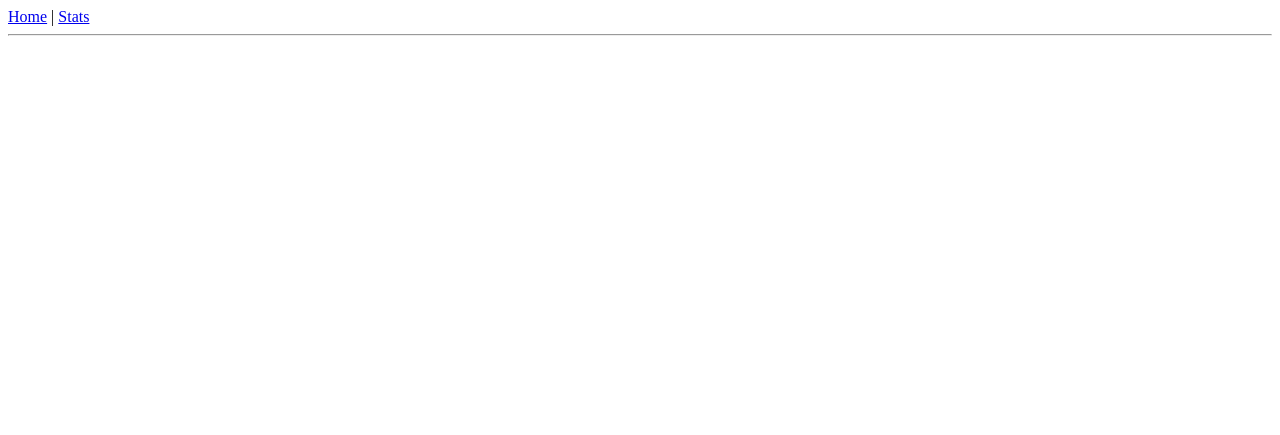
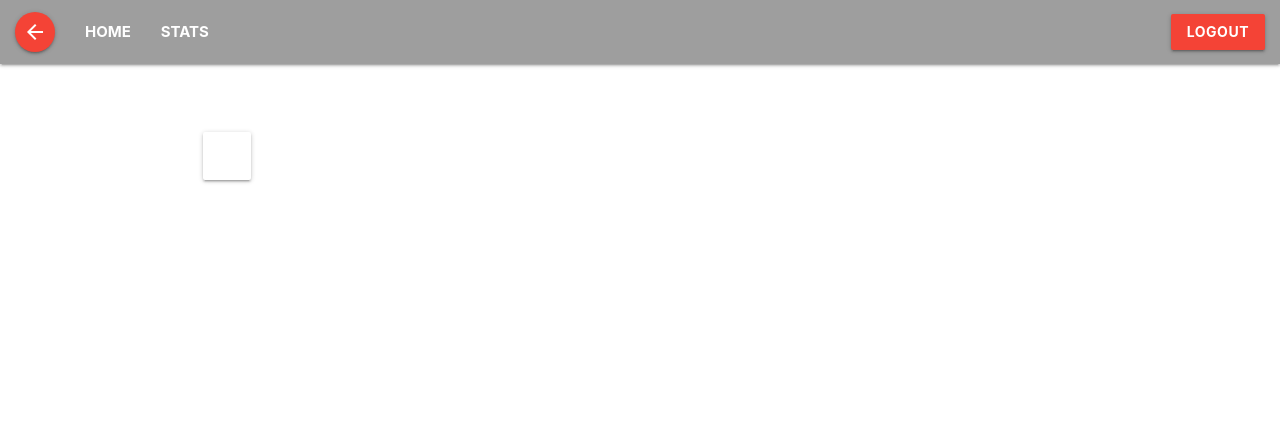
Before and after one commit to Radrakin/www.unnamed.group, a Symfony app: template templates/secnet/stats.html.twig in a window 1280 px wide. Shown: the top 435 px of the page. Run offline with Twig, Linux system fonts and the light colour scheme; the template is opened without the code that fills it, so the values that code supplies are empty; some libraries are stand-ins or nearby versions.

Commit message:
secnet looks pwetty naow owo

```diff
--- a/templates/public/base.html.twig
+++ b/templates/public/base.html.twig
@@ -5,7 +5,7 @@
 	<meta charset="utf-8">
 	<meta name="viewport" content="width=device-width, initial-scale=1, shrink-to-fit=no">
 	<link rel="stylesheet" href="https://stackpath.bootstrapcdn.com/bootstrap/4.1.1/css/bootstrap.min.css" integrity="sha384-WskhaSGFgHYWDcbwN70/dfYBj47jz9qbsMId/iRN3ewGhXQFZCSftd1LZCfmhktB" crossorigin="anonymous">
-	<link rel="stylesheet" type="text/css" href="assets/main.css">
+	<link rel="stylesheet" type="text/css" href="/assets/css/public/main.css">
 	{% block head %}{% endblock %}
 {% endblock %}
 
--- a/templates/secnet/base.html.twig
+++ b/templates/secnet/base.html.twig
@@ -2,17 +2,31 @@
 
 {% block global_head %}
 	<title>SecNet</title>
+	<!-- Compiled and minified CSS -->
+    <link rel="stylesheet" href="https://cdnjs.cloudflare.com/ajax/libs/materialize/1.0.0/css/materialize.min.css">
+    <!-- Compiled and minified JavaScript -->
+    <script src="https://cdnjs.cloudflare.com/ajax/libs/materialize/1.0.0/js/materialize.min.js"></script>
+	<link href="https://fonts.googleapis.com/icon?family=Material+Icons" rel="stylesheet">
+	<link rel="stylesheet" type="text/css" href="/GitHub/www/public/assets/css/secnet/main.css">
 {% endblock %}
 
 {% block global_body %}
 
 	<nav>
-		<a href="{{ path("secnet/home") }}">Home</a>
-		|
-		<a href="{{ path("secnet/stats") }}">Stats</a>
-		<hr>
+		<div class="nav-wrapper grey">
+			<ul class="left hide-on-med-and-down">
+				<li><a class="btn-floating waves-effect waves-light red navLink" href="{{ path("home") }}"><i class="material-icons">arrow_back</i></a></li>
+				<li class="{{ app.request.get('_route') == 'secnet/home' ? 'active' }}"><a class="navLink" href="{{ path("secnet/home") }}">HOME</a></li>
+				<li class="{{ app.request.get('_route') == 'secnet/stats' ? 'active' }}"><a class="navLink" href="{{ path("secnet/stats") }}">STATS</a></li>
+			</ul>
+			<ul class="right hide-on-med-and-down">
+				<li><a class="waves-effect waves-light btn red navLink" href="/logout">LOGOUT</a></li>
+			</ul>
+		</div>
 	</nav>
 
-	{% block body %}{% endblock %}
+	<div id="bodyWrapper" class="container">
+		{% block body %}{% endblock %}
+	</div>
 
 {% endblock %}
--- a/templates/secnet/stats.html.twig
+++ b/templates/secnet/stats.html.twig
@@ -2,12 +2,18 @@
 
 {% block body %}
 
+<div class="row">
+    <div class="col">
+        <div class="card-panel white black-text">
             {% for key, item in statsBundle %}
               <b>{{key}}:</b>
               <br>
               <span class="item">{{item}}</span>
               <br><br>
             {% endfor %}
+        </div>
+    </div>
+</div>
 
 <script src="https://code.jquery.com/jquery-3.4.0.slim.min.js" integrity="sha256-ZaXnYkHGqIhqTbJ6MB4l9Frs/r7U4jlx7ir8PJYBqbI=" crossorigin="anonymous"></script>
 
```
Also changed, not shown: templates/secnet/index.html.twig (+8 -3 lines), public/assets/css/public/main.css (renamed from public/assets/main.css), public/assets/css/secnet/main.css (added). Lines whose indentation alone changed are shown as unchanged.
